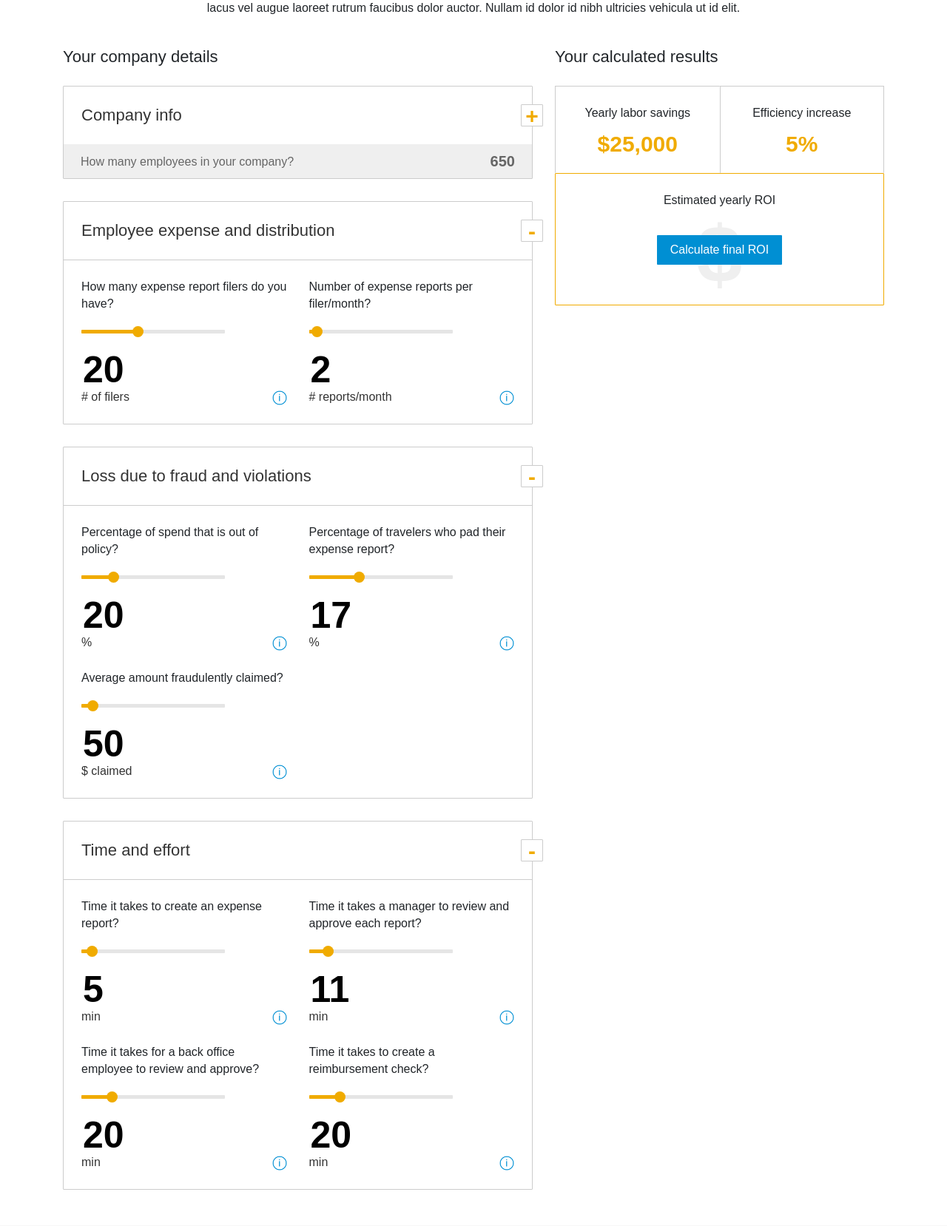
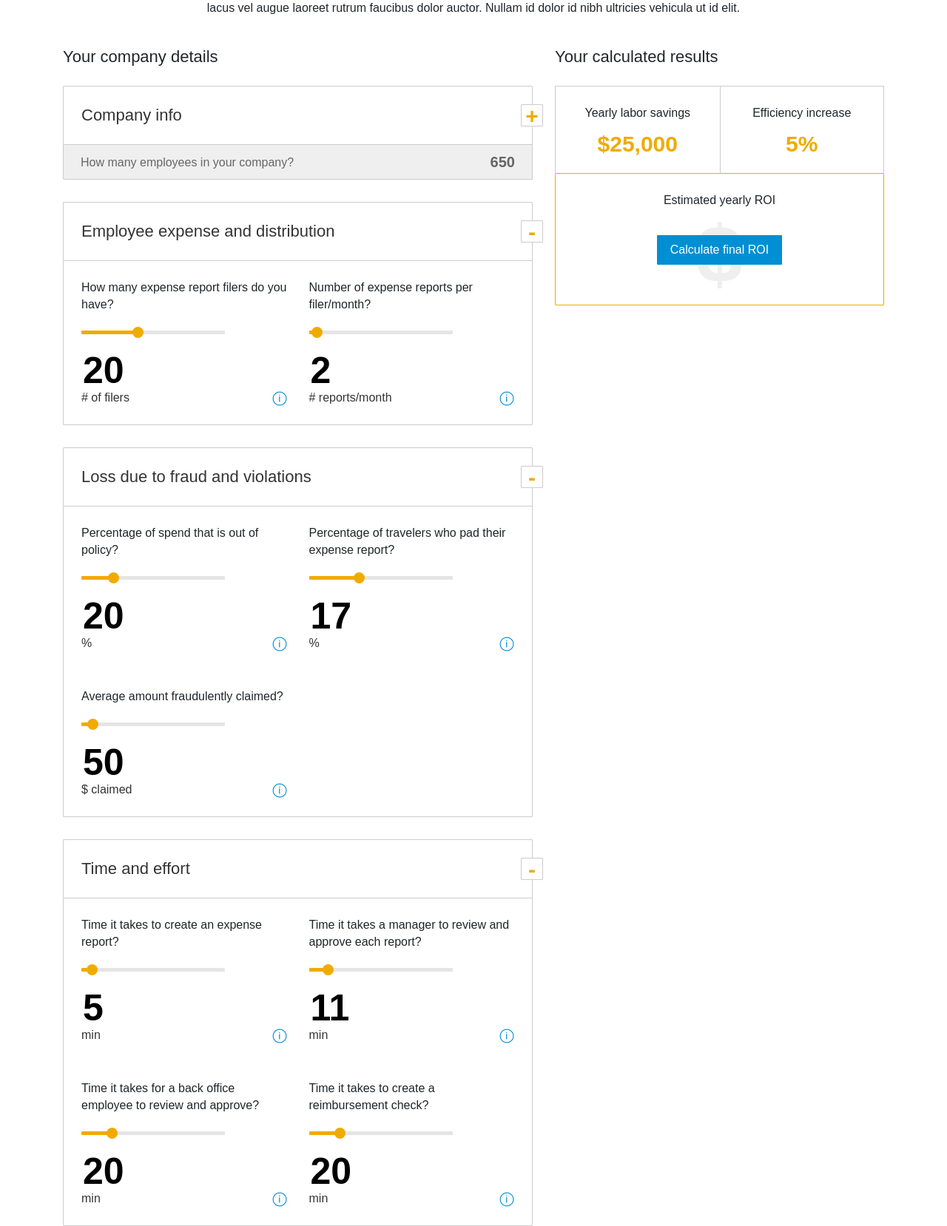
Before and after one commit to eclajambe/roi-calculator, a PHP site: page /expense-roi-landing-uncookied.phtml in a window 1280 px wide. Shown: the part 236-1894 px from the top of the page at 74% size. Run offline with PHP 8.4, Linux system fonts and the light colour scheme; data that the repository does not hold is empty; some libraries are stand-ins or nearby versions.

Commit message:
Fixing spacing issue

```diff
--- a/css/custom.css
+++ b/css/custom.css
@@ -243,6 +243,7 @@ h3.panel-title {
 }
 .panel-title a {
     position: relative;
+    border-bottom: 1px solid #CCC;
 	display: block;
 	color: #333333;
 }
@@ -272,10 +273,6 @@ h3.panel-title {
 
 #calculator .category-container:not(:last-of-type) {
 	margin-bottom: 30px;
-}
-.category-title:not(.collapsed) {
-    border-bottom: 1px solid #CCC;
-    margin-bottom: 1.5rem;
 }
 body.disable-input .panel-heading .panel-title a:after {
 	display: none;
--- a/helpers/helpers.php
+++ b/helpers/helpers.php
@@ -16,7 +16,7 @@
 function question($colWrap, $question, $min, $max, $step, $value, $unit, $id='')
 {
 
-	$colWrap = ($colWrap == true ) ? 'col-xs-12 col-sm-6 col-md-6 pb-4' : '';
+	$colWrap = ($colWrap == true ) ? 'col-xs-12 col-sm-6 col-md-6 py-4' : '';
 
 	$data  = '<div class="' . $colWrap . '">';
 	$data .= '  <div id="q-container-'.$id.'">';
```
